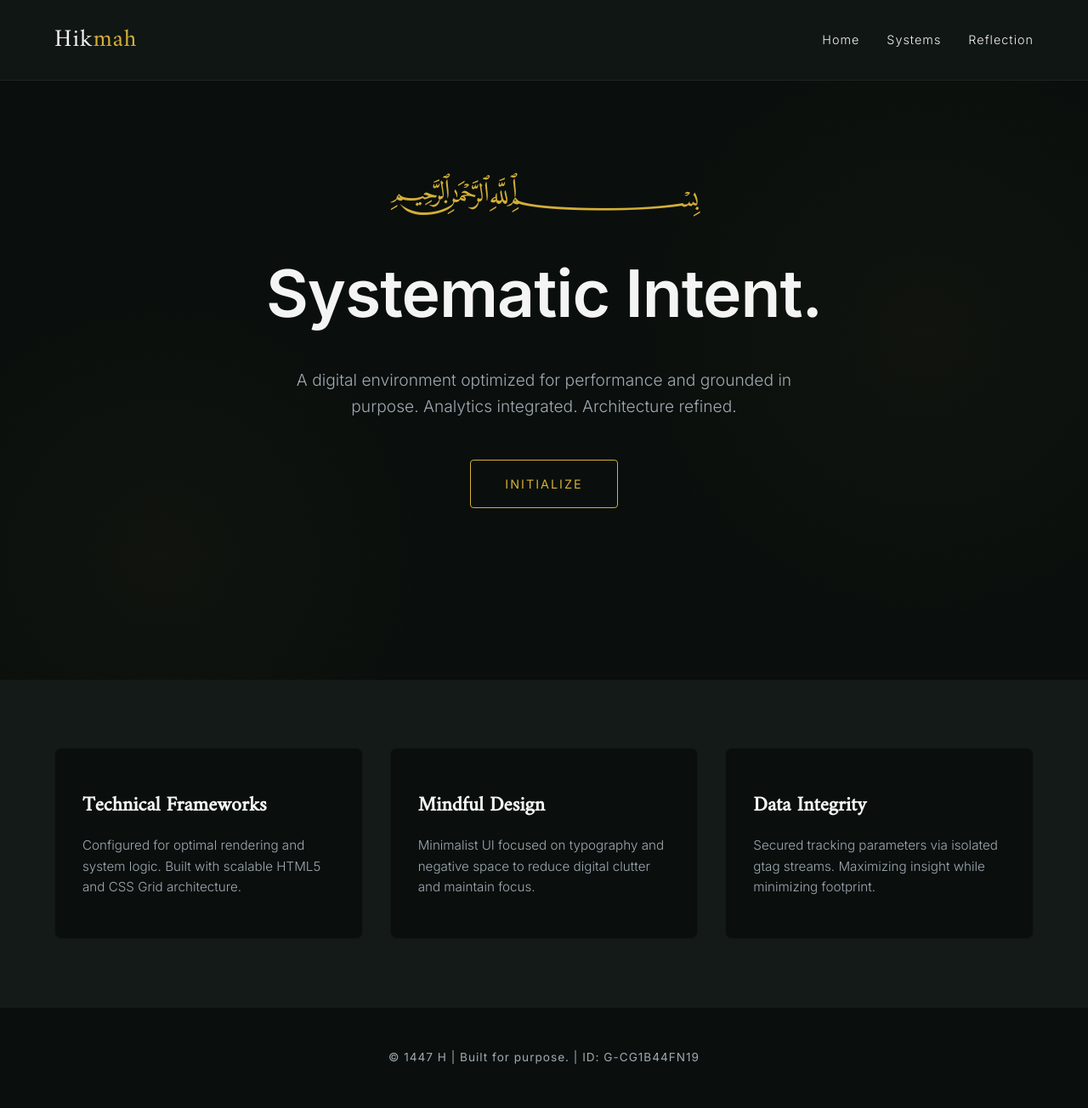
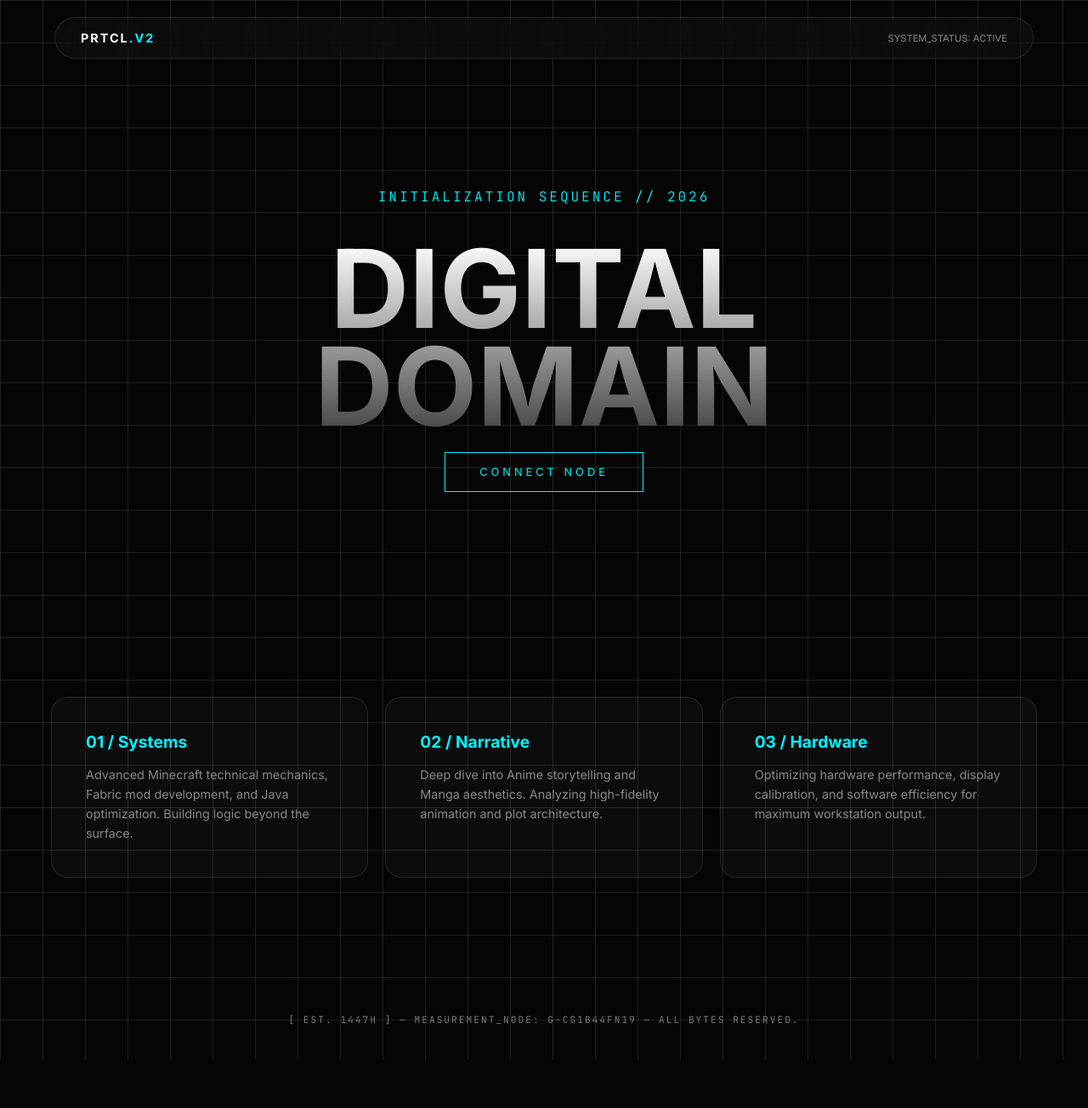
Before and after one commit to Dokkeh/home, a plain HTML site: page index.html in a window 1280 px wide. Shown: the whole page at 85% size. After the commit the page ends 1247 px from the top, so only its background shows below. Drawn offline with Linux system fonts and the light colour scheme.

Commit message:
PRO+!!!!

```diff
--- a/index.html
+++ b/index.html
@@ -11,253 +11,203 @@
 
     <meta charset="UTF-8">
     <meta name="viewport" content="width=device-width, initial-scale=1.0">
-    <title>Hikmah | Purposeful Digital Space</title>
+    <title>Protocol | Digital Environment</title>
+
+    <link href="https://fonts.googleapis.com/css2?family=Inter:wght@300;400;700&family=JetBrains+Mono:wght@300&display=swap" rel="stylesheet">
 
     <style>
-        @import url('https://fonts.googleapis.com/css2?family=Amiri:ital@0;1&family=Inter:wght@300;400;600&display=swap');
-
+        /* [VARIABLES] Easy to change colors here */
         :root {
-            --bg-primary: #0A0F0D;
-            --bg-secondary: #131A17;
-            --accent-gold: #D4AF37;
-            --text-main: #F4F4F4;
-            --text-muted: #A0AAB2;
-            --glass-bg: rgba(19, 26, 23, 0.7);
+            --bg: #050505;
+            --accent: #00f2ff; /* Cyber Blue */
+            --accent-glow: rgba(0, 242, 255, 0.3);
+            --glass: rgba(255, 255, 255, 0.03);
+            --glass-border: rgba(255, 255, 255, 0.1);
+            --text-main: #ffffff;
+            --text-dim: #888888;
         }
 
+        /* [RESET] Removing default browser margins/padding */
         * {
             margin: 0;
             padding: 0;
             box-sizing: border-box;
-            scroll-behavior: smooth;
+            cursor: crosshair; /* Techy cursor vibe */
         }
 
         body {
-            background-color: var(--bg-primary);
+            background-color: var(--bg);
             color: var(--text-main);
             font-family: 'Inter', sans-serif;
-            line-height: 1.6;
             overflow-x: hidden;
+            /* Background grid pattern */
             background-image:
-                radial-gradient(circle at 15% 50%, rgba(212, 175, 55, 0.03), transparent 25%),
-                radial-gradient(circle at 85% 30%, rgba(212, 175, 55, 0.03), transparent 25%);
+                linear-gradient(var(--glass-border) 1px, transparent 1px),
+                linear-gradient(90deg, var(--glass-border) 1px, transparent 1px);
+            background-size: 50px 50px;
         }
 
-        /* Animations */
-        @keyframes fadeUp {
-            from { opacity: 0; transform: translateY(30px); }
-            to { opacity: 1; transform: translateY(0); }
-        }
-
-        @keyframes fadeIn {
-            from { opacity: 0; }
-            to { opacity: 1; }
-        }
-
-        .animate-up {
-            animation: fadeUp 1s cubic-bezier(0.16, 1, 0.3, 1) forwards;
-            opacity: 0;
-        }
-
-        /* Navigation */
+        /* [NAVBAR] Frosted glass navigation */
         nav {
             position: fixed;
-            width: 100%;
-            padding: 1.5rem 5%;
+            top: 20px;
+            left: 50%;
+            transform: translateX(-50%);
+            width: 90%;
+            max-width: 1200px;
+            padding: 15px 30px;
+            background: var(--glass);
+            backdrop-filter: blur(15px);
+            border: 1px solid var(--glass-border);
+            border-radius: 50px;
             display: flex;
             justify-content: space-between;
             align-items: center;
-            background: var(--glass-bg);
-            backdrop-filter: blur(10px);
-            border-bottom: 1px solid rgba(255, 255, 255, 0.05);
             z-index: 1000;
         }
 
         .logo {
-            font-family: 'Amiri', serif;
-            font-size: 1.8rem;
-            color: var(--text-main);
-            text-decoration: none;
-            letter-spacing: 1px;
+            font-weight: 700;
+            letter-spacing: 2px;
+            text-transform: uppercase;
+            font-size: 0.9rem;
         }
 
-        .logo span {
-            color: var(--accent-gold);
-        }
+        .logo span { color: var(--accent); }
 
-        .nav-links {
-            display: flex;
-            gap: 2rem;
-            list-style: none;
-        }
-
-        .nav-links a {
-            color: var(--text-main);
-            text-decoration: none;
-            font-size: 0.9rem;
-            font-weight: 300;
-            letter-spacing: 1px;
-            transition: color 0.3s ease;
-        }
-
-        .nav-links a:hover {
-            color: var(--accent-gold);
-        }
-
-        /* Hero Section */
+        /* [HERO] Main landing area */
         .hero {
-            min-height: 100vh;
+            height: 100vh;
             display: flex;
             flex-direction: column;
             justify-content: center;
             align-items: center;
             text-align: center;
-            padding: 0 5%;
+            padding: 0 10%;
+        }
+
+        .hero h1 {
+            font-size: clamp(3rem, 10vw, 8rem);
+            font-weight: 700;
+            line-height: 0.9;
+            margin-bottom: 20px;
+            background: linear-gradient(to bottom, #fff, #444);
+            -webkit-background-clip: text;
+            -webkit-text-fill-color: transparent;
+        }
+
+        .hero p {
+            font-family: 'JetBrains Mono', monospace;
+            color: var(--accent);
+            font-size: 1rem;
+            letter-spacing: 3px;
+            text-transform: uppercase;
+            margin-bottom: 40px;
+        }
+
+        /* [INTERACTIVE BUTTON] Glow effect on hover */
+        .cta {
+            padding: 15px 40px;
+            background: transparent;
+            border: 1px solid var(--accent);
+            color: var(--accent);
+            text-decoration: none;
+            font-size: 0.8rem;
+            letter-spacing: 4px;
+            text-transform: uppercase;
+            transition: all 0.3s ease;
             position: relative;
         }
 
-        .bismillah {
-            font-family: 'Amiri', serif;
-            font-size: 2rem;
-            color: var(--accent-gold);
-            margin-bottom: 2rem;
-            animation: fadeIn 2s ease forwards;
+        .cta:hover {
+            background: var(--accent);
+            color: #000;
+            box-shadow: 0 0 30px var(--accent-glow);
         }
 
-        .hero h1 {
-            font-size: clamp(3rem, 6vw, 5rem);
-            font-weight: 600;
-            letter-spacing: -1px;
-            margin-bottom: 1.5rem;
-            animation-delay: 0.2s;
-        }
-
-        .hero p {
-            font-size: 1.2rem;
-            color: var(--text-muted);
-            max-width: 600px;
-            font-weight: 300;
-            margin-bottom: 3rem;
-            animation-delay: 0.4s;
-        }
-
-        .btn {
-            display: inline-block;
-            padding: 1rem 2.5rem;
-            background: transparent;
-            color: var(--accent-gold);
-            border: 1px solid var(--accent-gold);
-            text-decoration: none;
-            font-size: 0.9rem;
-            letter-spacing: 2px;
-            text-transform: uppercase;
-            border-radius: 4px;
-            transition: all 0.4s ease;
-            animation-delay: 0.6s;
-        }
-
-        .btn:hover {
-            background: var(--accent-gold);
-            color: var(--bg-primary);
-            box-shadow: 0 0 20px rgba(212, 175, 55, 0.2);
-        }
-
-        /* Grid Section */
-        .features {
-            padding: 5rem 5%;
-            background-color: var(--bg-secondary);
-        }
-
-        .grid {
+        /* [CARDS SECTION] Interest/Project Grid */
+        .container {
+            max-width: 1200px;
+            margin: 0 auto 100px;
             display: grid;
             grid-template-columns: repeat(auto-fit, minmax(300px, 1fr));
-            gap: 2rem;
-            max-width: 1200px;
-            margin: 0 auto;
+            gap: 20px;
+            padding: 20px;
         }
 
         .card {
-            background: var(--bg-primary);
-            padding: 3rem 2rem;
-            border-radius: 8px;
-            border: 1px solid rgba(255, 255, 255, 0.03);
-            transition: transform 0.3s ease, border-color 0.3s ease;
+            background: var(--glass);
+            border: 1px solid var(--glass-border);
+            padding: 40px;
+            border-radius: 20px;
+            transition: 0.4s;
         }
 
         .card:hover {
-            transform: translateY(-5px);
-            border-color: rgba(212, 175, 55, 0.3);
+            background: rgba(255, 255, 255, 0.05);
+            border-color: var(--accent);
+            transform: translateY(-10px);
         }
 
-        .card h3 {
-            font-family: 'Amiri', serif;
-            font-size: 1.5rem;
-            margin-bottom: 1rem;
-            color: var(--text-main);
+        .card h2 {
+            font-size: 1.2rem;
+            margin-bottom: 15px;
+            color: var(--accent);
         }
 
         .card p {
-            color: var(--text-muted);
-            font-size: 0.95rem;
-            font-weight: 300;
+            color: var(--text-dim);
+            font-size: 0.9rem;
+            line-height: 1.6;
         }
 
-        /* Footer */
         footer {
             text-align: center;
-            padding: 3rem 5%;
-            border-top: 1px solid rgba(255, 255, 255, 0.05);
+            padding: 40px;
+            font-family: 'JetBrains Mono', monospace;
+            font-size: 0.7rem;
+            color: var(--text-dim);
+            letter-spacing: 2px;
         }
 
-        .footer-text {
-            color: var(--text-muted);
-            font-size: 0.85rem;
-            letter-spacing: 1px;
-        }
-
+        /* [RESPONSIVE] Mobile adjustments */
         @media (max-width: 768px) {
-            .nav-links { display: none; }
-            .hero h1 { font-size: 2.5rem; }
+            .hero h1 { font-size: 4rem; }
         }
     </style>
 </head>
 <body>
 
     <nav>
-        <a href="#" class="logo">Hik<span>mah</span></a>
-        <ul class="nav-links">
-            <li><a href="#home">Home</a></li>
-            <li><a href="#projects">Systems</a></li>
-            <li><a href="#about">Reflection</a></li>
-        </ul>
+        <div class="logo">PRTCL<span>.v2</span></div>
+        <div style="font-size: 0.7rem; color: var(--text-dim);">SYSTEM_STATUS: ACTIVE</div>
     </nav>
 
-    <main class="hero" id="home">
-        <div class="bismillah">﷽</div>
-        <h1 class="animate-up">Systematic Intent.</h1>
-        <p class="animate-up">A digital environment optimized for performance and grounded in purpose. Analytics integrated. Architecture refined.</p>
-        <a href="#projects" class="btn animate-up">Initialize</a>
+    <main class="hero">
+        <p>Initialization Sequence // 2026</p>
+        <h1>DIGITAL<br>DOMAIN</h1>
+        <a href="#explore" class="cta">Connect Node</a>
     </main>
 
-    <section class="features" id="projects">
-        <div class="grid">
+    <div class="container" id="explore">
         <div class="card">
-                <h3>Technical Frameworks</h3>
-                <p>Configured for optimal rendering and system logic. Built with scalable HTML5 and CSS Grid architecture.</p>
+            <h2>01 / Systems</h2>
+            <p>Advanced Minecraft technical mechanics, Fabric mod development, and Java optimization. Building logic beyond the surface.</p>
         </div>
+
         <div class="card">
-                <h3>Mindful Design</h3>
-                <p>Minimalist UI focused on typography and negative space to reduce digital clutter and maintain focus.</p>
+            <h2>02 / Narrative</h2>
+            <p>Deep dive into Anime storytelling and Manga aesthetics. Analyzing high-fidelity animation and plot architecture.</p>
         </div>
+
         <div class="card">
-                <h3>Data Integrity</h3>
-                <p>Secured tracking parameters via isolated gtag streams. Maximizing insight while minimizing footprint.</p>
+            <h2>03 / Hardware</h2>
+            <p>Optimizing hardware performance, display calibration, and software efficiency for maximum workstation output.</p>
         </div>
     </div>
-    </section>
 
     <footer>
-        <p class="footer-text">&copy; 1447 H | Built for purpose. | ID: G-CG1B44FN19</p>
+        [ EST. 1447H ] — MEASUREMENT_NODE: G-CG1B44FN19 — ALL BYTES RESERVED.
     </footer>
 
 </body>
```
Lines whose indentation alone changed are shown as unchanged.
